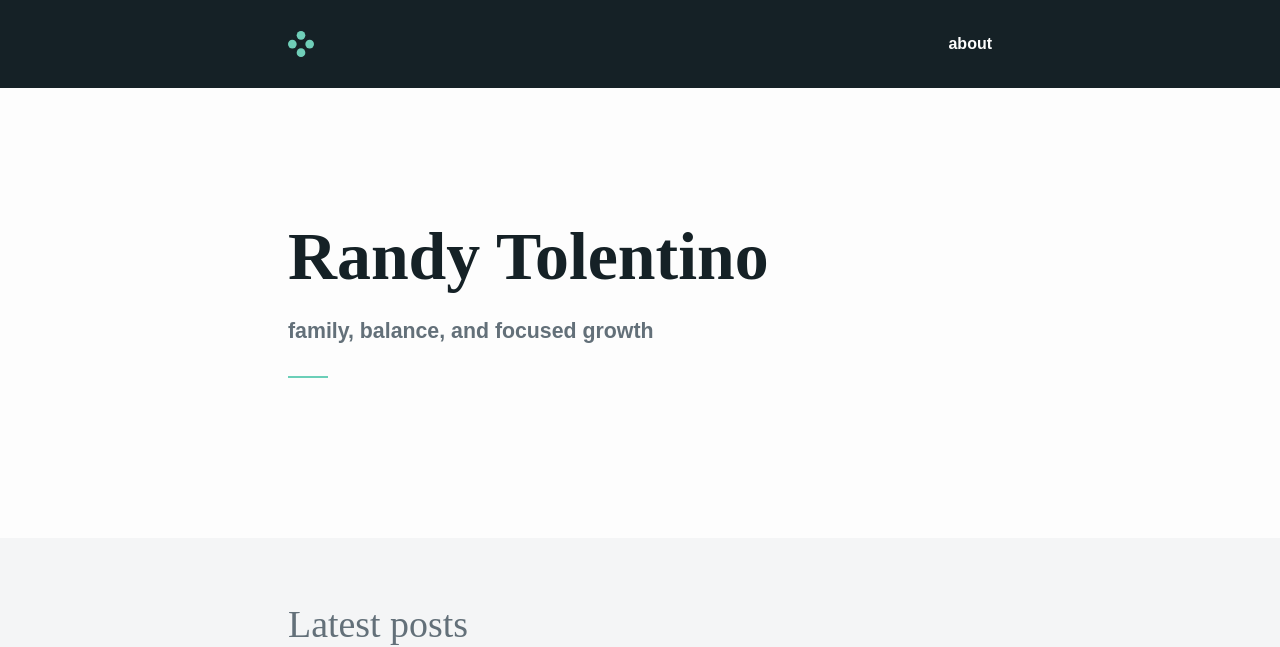
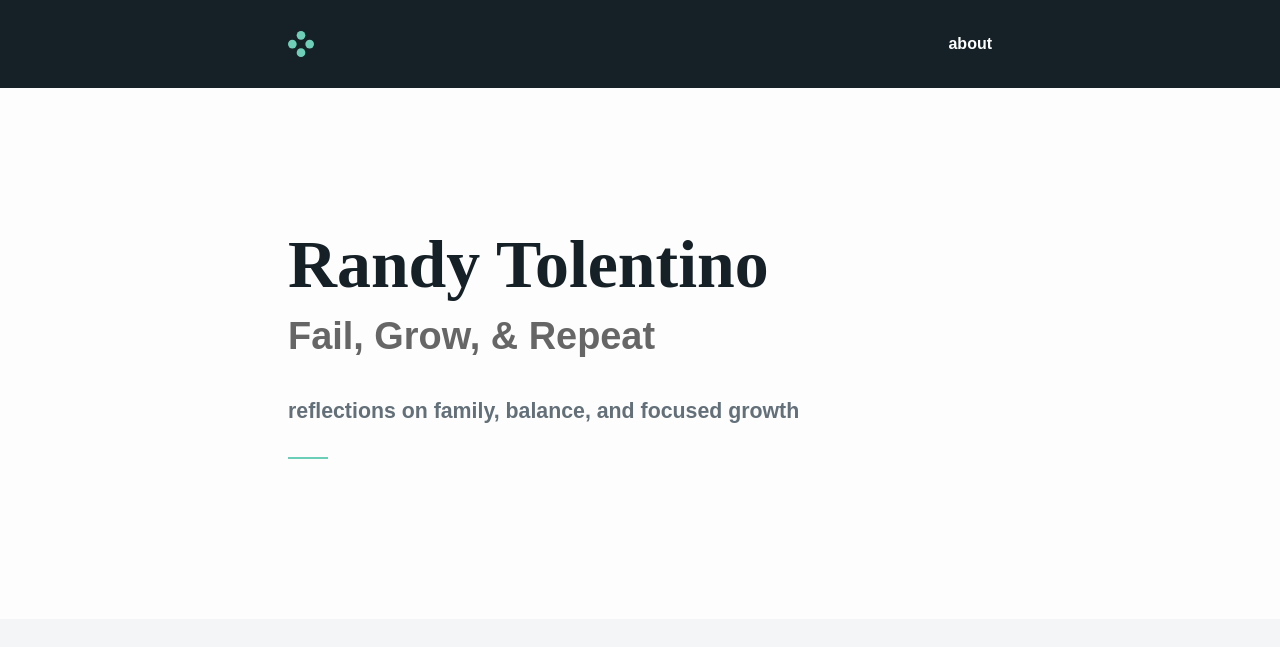
Before and after one commit to techtolentino/techtolentino.github.io, a Jekyll site: the page built from index.md, in a window 1280 px wide. Shown: the top 647 px of the page. Built offline with Jekyll 4.4.1, drawn with Linux system fonts in a browser that asks for light colours; some web fonts are replaced; grey boxes are pictures that could not be loaded.

Commit message:
splash update

```diff
--- a/_layouts/splash.html
+++ b/_layouts/splash.html
@@ -5,6 +5,7 @@ layout: default
   <div class="container_lg">
     <div class="site_intro">
       <h1 class="site_title">{{ page.title }}</h1>
+      <h2 class="site_subtitle">{{ page.subtitle }}</h2>
       <h4>{{ page.description}}</h4>
       <hr class="divider_GREEN">
     </div>
--- a/_sass/layouts/_site.scss
+++ b/_sass/layouts/_site.scss
@@ -15,6 +15,7 @@
     margin-bottom: 0;
     font-size: 4.24em;
     font-family: 'Benton Regular';
+    line-height: 1.44;
 
     @include media-query($medium-screen) {
       font-size: 2.75em;
@@ -28,8 +29,8 @@
   }
 
   &_subtitle {
-    font-weight: lighter !important;
     font-family: 'Benton Light', sans-serif;
+    color: $gray;
 
     @include media-query($medium-screen) {
       font-size: 1.962em;
--- a/index.md
+++ b/index.md
@@ -1,6 +1,7 @@
 ---
 layout: splash
 title: Randy Tolentino
-description: family, balance, and focused growth
+subtitle: Fail, Grow, & Repeat
+description: reflections on family, balance, and focused growth
 ---
 {% include components/feature.html %}
```
